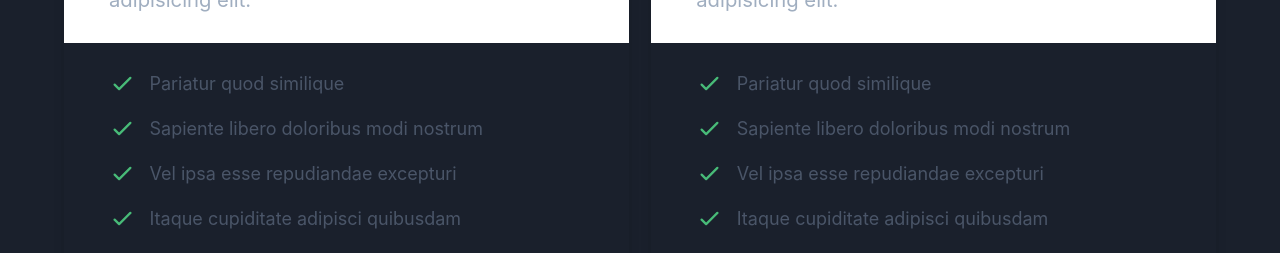
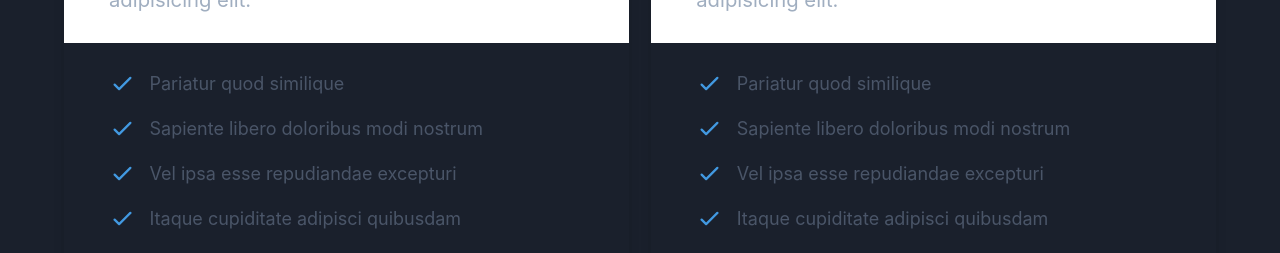
Before and after one commit to csampersand/chris-blog, a Next.js app: page /subscribe in a window 1280 px wide. Shown: the part 547-800 px from the top of the page. Built offline with nearby package versions, Linux system fonts and the light colour scheme; what @tailwindcss/ui would draw is missing.

Commit message:
Update colors

```diff
--- a/components/layout.js
+++ b/components/layout.js
@@ -59,7 +59,7 @@ export default function Layout({ children, home }) {
       {!home && (
         <div className={styles.backToHome}>
           <Link href="/">
-            <a className="text-green-500 hover:underline">← Back to home</a>
+            <a className="text-blue-500 hover:underline">← Back to home</a>
           </Link>
         </div>
       )}
--- a/pages/index.js
+++ b/pages/index.js
@@ -23,7 +23,7 @@ export default function Home({ allPostsData }) {
           I also publish a monthly newsletter about biohacking, startups,
           dating, and spirituality that is available to{' '}
           <Link href="/subscribe">
-            <a className="text-green-500 hover:underline">paid subscribers</a>
+            <a className="text-blue-500 hover:underline">paid subscribers</a>
           </Link>
           .
         </p>
@@ -42,7 +42,7 @@ export default function Home({ allPostsData }) {
           {allPostsData.map(({ id, date, tags, title }) => (
             <li className={utilStyles.listItem} key={id}>
               <Link href="/posts/[id]" as={`/posts/${id}`}>
-                <a className="text-green-500 hover:underline">{title}</a>
+                <a className="text-blue-500 hover:underline">{title}</a>
               </Link>
               <br />
               <small className={utilStyles.lightText}>
--- a/pages/subscribe.js
+++ b/pages/subscribe.js
@@ -47,7 +47,7 @@ export default function Subscribe() {
                     <li className="flex items-start">
                       <div className="flex-shrink-0">
                         <svg
-                          className="h-6 w-6 text-green-500"
+                          className="h-6 w-6 text-blue-500"
                           fill="none"
                           viewBox="0 0 24 24"
                           stroke="currentColor"
@@ -67,7 +67,7 @@ export default function Subscribe() {
                     <li className="flex items-start">
                       <div className="flex-shrink-0">
                         <svg
-                          className="h-6 w-6 text-green-500"
+                          className="h-6 w-6 text-blue-500"
                           fill="none"
                           viewBox="0 0 24 24"
                           stroke="currentColor"
@@ -87,7 +87,7 @@ export default function Subscribe() {
                     <li className="flex items-start">
                       <div className="flex-shrink-0">
                         <svg
-                          className="h-6 w-6 text-green-500"
+                          className="h-6 w-6 text-blue-500"
                           fill="none"
                           viewBox="0 0 24 24"
                           stroke="currentColor"
@@ -107,7 +107,7 @@ export default function Subscribe() {
                     <li className="flex items-start">
                       <div className="flex-shrink-0">
                         <svg
-                          className="h-6 w-6 text-green-500"
+                          className="h-6 w-6 text-blue-500"
                           fill="none"
                           viewBox="0 0 24 24"
                           stroke="currentColor"
@@ -161,7 +161,7 @@ export default function Subscribe() {
                     <li className="flex items-start">
                       <div className="flex-shrink-0">
                         <svg
-                          className="h-6 w-6 text-green-500"
+                          className="h-6 w-6 text-blue-500"
                           fill="none"
                           viewBox="0 0 24 24"
                           stroke="currentColor"
@@ -181,7 +181,7 @@ export default function Subscribe() {
                     <li className="flex items-start">
                       <div className="flex-shrink-0">
                         <svg
-                          className="h-6 w-6 text-green-500"
+                          className="h-6 w-6 text-blue-500"
                           fill="none"
                           viewBox="0 0 24 24"
                           stroke="currentColor"
@@ -201,7 +201,7 @@ export default function Subscribe() {
                     <li className="flex items-start">
                       <div className="flex-shrink-0">
                         <svg
-                          className="h-6 w-6 text-green-500"
+                          className="h-6 w-6 text-blue-500"
                           fill="none"
                           viewBox="0 0 24 24"
                           stroke="currentColor"
@@ -221,7 +221,7 @@ export default function Subscribe() {
                     <li className="flex items-start">
                       <div className="flex-shrink-0">
                         <svg
-                          className="h-6 w-6 text-green-500"
+                          className="h-6 w-6 text-blue-500"
                           fill="none"
                           viewBox="0 0 24 24"
                           stroke="currentColor"
--- a/styles/global.scss
+++ b/styles/global.scss
@@ -52,9 +52,7 @@ img {
     margin-bottom: 1rem;
   }
   a {
-    --text-opacity: 1;
-    color: #0e9f6e;
-    color: rgba(14, 159, 110, var(--text-opacity));
+    color: #4299e1;
   }
   a:hover {
     text-decoration: underline;
```
